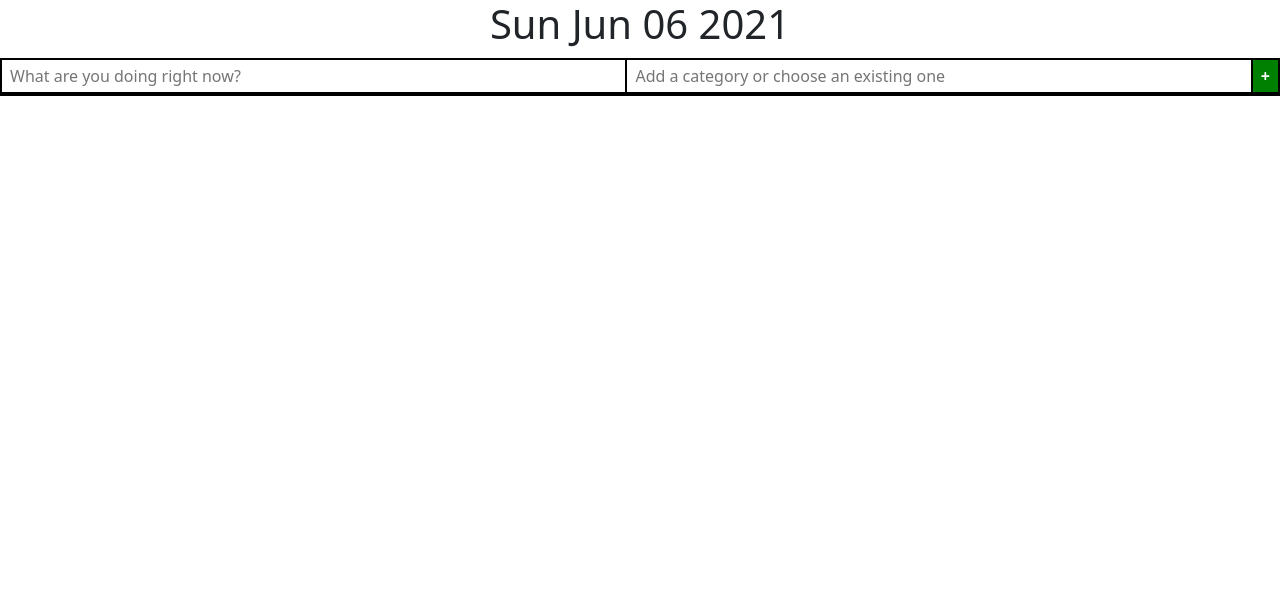
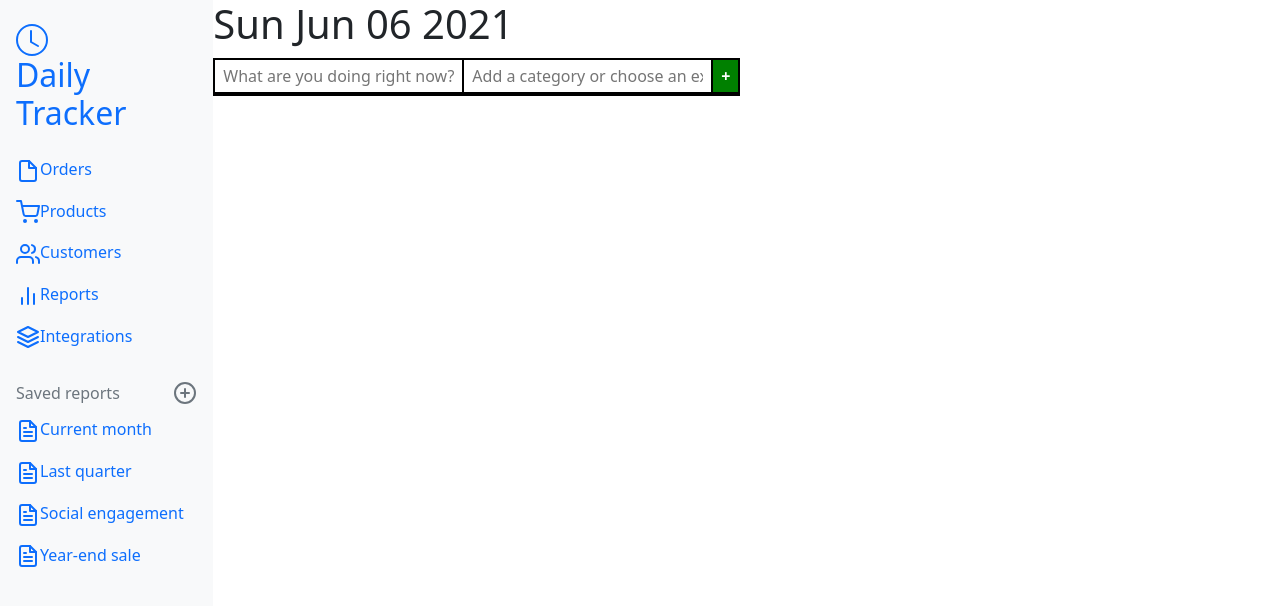
Before and after one commit to Ardad2/Time-Tracker, a React (Create React App) app: page / in a window 1280 px wide. Shown: the top 606 px of the page. Built offline with nearby package versions, Linux system fonts and the light colour scheme.

Commit message:
Added a temporary sidebar

```diff
--- a/package.json
+++ b/package.json
@@ -1,5 +1,5 @@
 {
-  "homepage": "https://ardad2.github.io/Time-Tracker",
+  "homepage": "ardad2.github.io/Time-Tracker",
   "name": "time-tracker",
   "version": "0.1.0",
   "private": true,
--- a/src/App.css
+++ b/src/App.css
@@ -1,5 +1,10 @@
 .App {
+  height: 100vh;
+  display: flex;
+  flex-direction: row;
+}
+.Main {
+  height: 100vh;
   display: flex;
   flex-direction: column;
-  align-items: center;
 }
--- a/src/App.js
+++ b/src/App.js
@@ -36,11 +36,18 @@ function App() {
   return (
     <React.Fragment>
     <Provider store={store}>
-      <div className="App">
+    <div className="App">
+
+    <NavBar />
+
+      <div className="Main">
       <h1>{todayDate.toDateString()}</h1>
-      </div>
       <NewTimer />
       <ListTimers />
+      </div>
+
+
+      </div>
     </Provider>
     </React.Fragment>
   );
--- a/src/components/navbar.jsx
+++ b/src/components/navbar.jsx
@@ -7,12 +7,12 @@ class NavBar extends Component {
     return (
       <nav
         id="sidebarMenu"
-        class="col-md-3 col-lg-2 d-md-block bg-light sidebar collapse"
+        className="col-md-3 col-lg-2 d-md-block bg-light sidebar collapse"
       >
-        <div class="position-sticky pt-3">
-          <ul class="nav flex-column">
-            <li class="nav-item">
-              <a class="nav-link active" aria-current="page" href="#">
+        <div className="position-sticky pt-3">
+          <ul className="nav flex-column">
+            <li className="nav-item">
+              <a className="nav-link active" aria-current="page" href="#">
                 <svg
                   xmlns="http://www.w3.org/2000/svg"
                   width="32"
@@ -27,8 +27,8 @@ class NavBar extends Component {
                 <h2>Daily Tracker</h2>
               </a>
             </li>
-            <li class="nav-item">
-              <a class="nav-link" href="#">
+            <li className="nav-item">
+              <a className="nav-link" href="#">
                 <svg
                   xmlns="http://www.w3.org/2000/svg"
                   width="24"
@@ -47,8 +47,8 @@ class NavBar extends Component {
                 Orders
               </a>
             </li>
-            <li class="nav-item">
-              <a class="nav-link" href="#">
+            <li className="nav-item">
+              <a className="nav-link" href="#">
                 <svg
                   xmlns="http://www.w3.org/2000/svg"
                   width="24"
@@ -68,8 +68,8 @@ class NavBar extends Component {
                 Products
               </a>
             </li>
-            <li class="nav-item">
-              <a class="nav-link" href="#">
+            <li className="nav-item">
+              <a className="nav-link" href="#">
                 <svg
                   xmlns="http://www.w3.org/2000/svg"
                   width="24"
@@ -90,8 +90,8 @@ class NavBar extends Component {
                 Customers
               </a>
             </li>
-            <li class="nav-item">
-              <a class="nav-link" href="#">
+            <li className="nav-item">
+              <a className="nav-link" href="#">
                 <svg
                   xmlns="http://www.w3.org/2000/svg"
                   width="24"
@@ -111,8 +111,8 @@ class NavBar extends Component {
                 Reports
               </a>
             </li>
-            <li class="nav-item">
-              <a class="nav-link" href="#">
+            <li className="nav-item">
+              <a className="nav-link" href="#">
                 <svg
                   xmlns="http://www.w3.org/2000/svg"
                   width="24"
@@ -134,9 +134,13 @@ class NavBar extends Component {
             </li>
           </ul>
 
-          <h6 class="sidebar-heading d-flex justify-content-between align-items-center px-3 mt-4 mb-1 text-muted">
+          <h6 className="sidebar-heading d-flex justify-content-between align-items-center px-3 mt-4 mb-1 text-muted">
             <span>Saved reports</span>
-            <a class="link-secondary" href="#" aria-label="Add a new report">
+            <a
+              className="link-secondary"
+              href="#"
+              aria-label="Add a new report"
+            >
               <svg
                 xmlns="http://www.w3.org/2000/svg"
                 width="24"
@@ -155,9 +159,9 @@ class NavBar extends Component {
               </svg>
             </a>
           </h6>
-          <ul class="nav flex-column mb-2">
-            <li class="nav-item">
-              <a class="nav-link" href="#">
+          <ul className="nav flex-column mb-2">
+            <li className="nav-item">
+              <a className="nav-link" href="#">
                 <svg
                   xmlns="http://www.w3.org/2000/svg"
                   width="24"
@@ -179,8 +183,8 @@ class NavBar extends Component {
                 Current month
               </a>
             </li>
-            <li class="nav-item">
-              <a class="nav-link" href="#">
+            <li className="nav-item">
+              <a className="nav-link" href="#">
                 <svg
                   xmlns="http://www.w3.org/2000/svg"
                   width="24"
@@ -202,8 +206,8 @@ class NavBar extends Component {
                 Last quarter
               </a>
             </li>
-            <li class="nav-item">
-              <a class="nav-link" href="#">
+            <li className="nav-item">
+              <a className="nav-link" href="#">
                 <svg
                   xmlns="http://www.w3.org/2000/svg"
                   width="24"
@@ -225,8 +229,8 @@ class NavBar extends Component {
                 Social engagement
               </a>
             </li>
-            <li class="nav-item">
-              <a class="nav-link" href="#">
+            <li className="nav-item">
+              <a className="nav-link" href="#">
                 <svg
                   xmlns="http://www.w3.org/2000/svg"
                   width="24"
```
